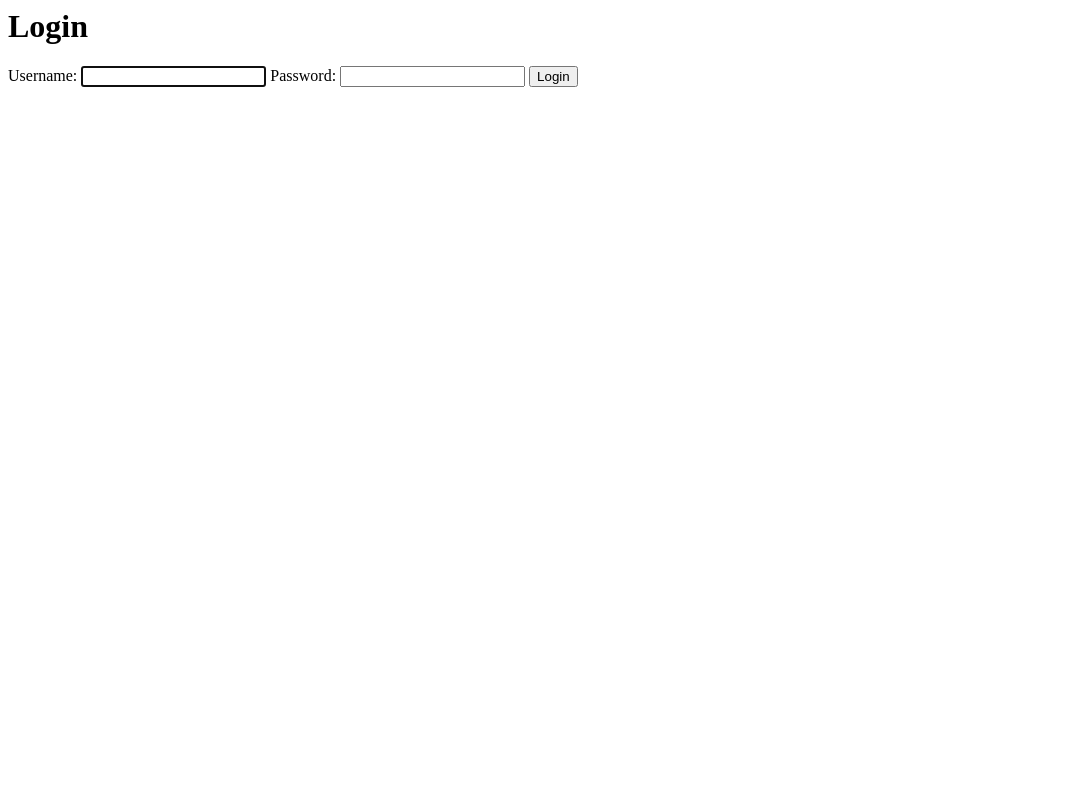
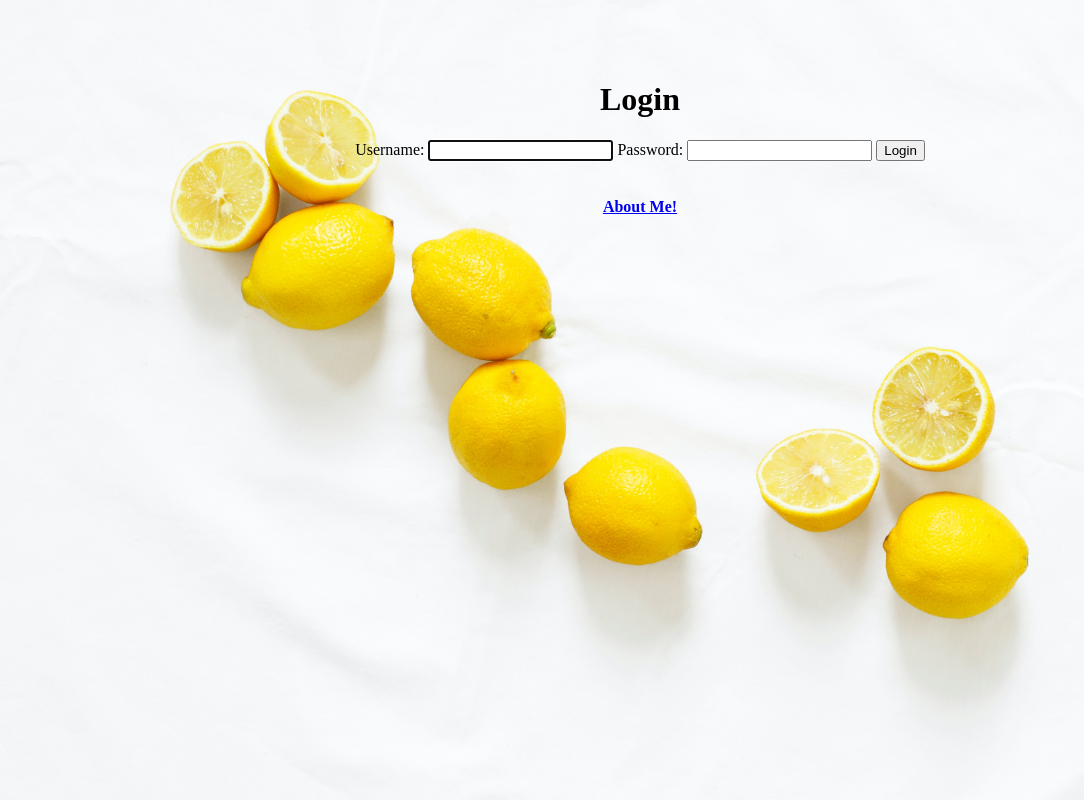
Before and after one commit to gab246/recipe-app, a Django app: page /login/ in a window 1280 px wide. Shown: the whole page, without its empty margins (0-1084 px from the left). Run offline with Django 4.2, Linux system fonts and the light colour scheme.

Commit message:
added styling and cleaned code

```diff
--- a/src/templates/auth/login.html
+++ b/src/templates/auth/login.html
@@ -1,9 +1,24 @@
 <h1>Login</h1>
 
-<form action="" method="POST" >
-   {% csrf_token %}
-
-   {{form}}
-
-   <button type="submit" >Login</button>
-</form>
+<head>
+   <title>Cook with Us!</title>
+   {% load static %}
+   <style type="text/css">
+   body {
+         background: url("{% static 'recipes/images/homepage.jpg' %}") no-repeat fixed;
+         background-size: cover;
+         display: flex;
+         align-items: center;
+         flex-direction: column;
+         margin-top: 60px;
+     }
+     </style>
+</head>
+<body>
+   <form action="" method="POST" >
+      {% csrf_token %}
+      {{form}}
+      <button type="submit" >Login</button>
+   </form>
+   <h4 ><a href ="{%url 'about' %}" > About Me! </a></h4>
+</body>
```
Also changed, not shown: src/templates/auth/success.html (+10 -2 lines).
